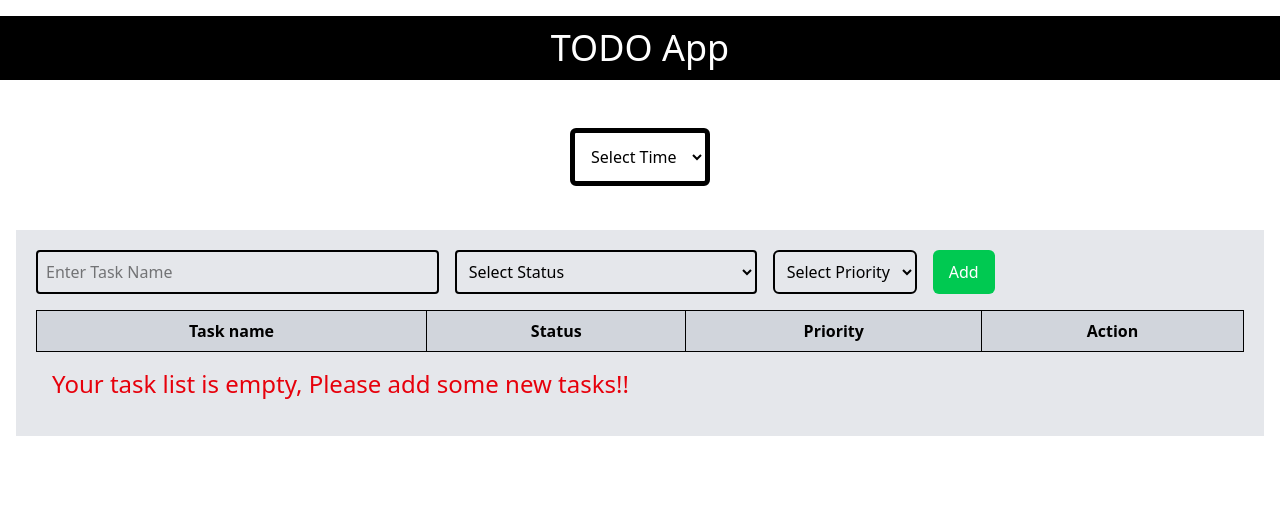
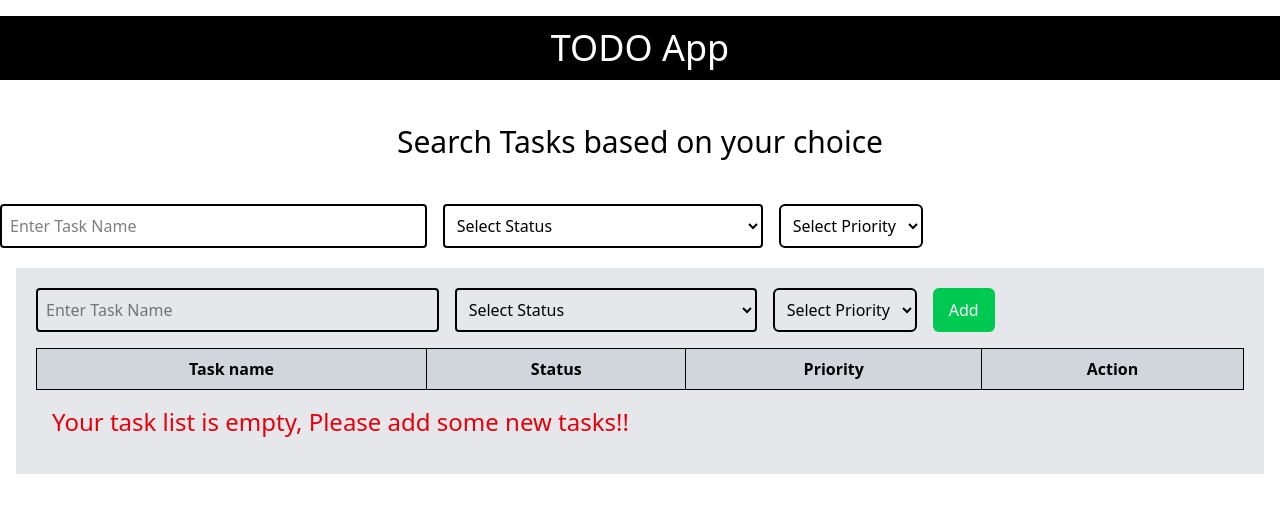
Before and after one commit to mohit-innostax/Todo, a React (Vite) app: page / in a window 1280 px wide. Shown: the top 512 px of the page. Built offline with nearby package versions, Linux system fonts and the light colour scheme.

Commit message:
Add extra functionality like prioirty based sorting and also enhance UI of application

```diff
--- a/package.json
+++ b/package.json
@@ -10,10 +10,12 @@
     "preview": "vite preview"
   },
   "dependencies": {
+    "@reduxjs/toolkit": "^2.5.1",
     "@tailwindcss/vite": "^4.0.5",
     "react": "^19.0.0",
     "react-dom": "^19.0.0",
     "react-icons": "^5.4.0",
+    "react-redux": "^9.2.0",
     "tailwindcss": "^4.0.5"
   },
   "devDependencies": {
--- a/src/App.jsx
+++ b/src/App.jsx
@@ -12,77 +12,44 @@ function App() {
   const [editId, setEditId] = useState(null);
   const [newStatus, setNewStatus] = useState("");
   const [newTaskName, setNewTaskName] = useState("");
+  const [newPriority, setNewPriority] = useState("");
   const [formData, setFormData] = useState({
     name: "",
     cstatus: "",
     ppriority: "",
   });
-  const [error,setError]=useState(true);
-  const arr1 = [
-    {
-      id: 1,
-      task: "Go To market",
-      status: "Pending",
-      When: "Today",
-    },
-    {
-      id: 2,
-      task: "Go to gym",
-      status: "Pending",
-      When: "Today",
-    },
-    {
-      id: 3,
-      task: "Go to buy mobile",
-      status: "Pending",
-      When: "Any Day",
-    },
-    {
-      id: 4,
-      task: "Go to barber Shop",
-      status: "Pending",
-      When: "Any Day",
-    },
-    {
-      id: 5,
-      task: "Do LeetCode",
-      status: "Pending",
-      When: "Today",
-    },
-    {
-      id: 6,
-      task: "Complete project",
-      status: "Pending",
-      When: "Today",
-    },
-    {
-      id: 7,
-      task: "Visit Friend's home",
-      status: "Pending",
-      When: "Today",
-    },
-  ];
+
+  const [searchData, setSearchData] = useState({
+    searchName: "",
+    searchStatus: "",
+    searchPriority: "",
+  });
+
+  const [error, setError] = useState(true);
+
   const [arr, setArr] = useState(() => {
     const temp = localStorage.getItem("tasks");
     return temp ? JSON.parse(temp) : [];
   });
-
-  useEffect(()=>{
-    localStorage.setItem("tasks",JSON.stringify(arr));
-  },[arr])
 
   const changeStatus = (id) => {
     setEditId(id);
     const temp = arr.find((task) => task.id === id);
     setNewStatus(temp.status);
     setNewTaskName(temp.task);
+    setNewPriority(temp.When);
   };
 
   const saveStatus = (id) => {
     setArr(
       arr.map((tasks) =>
         tasks.id === id
-          ? { ...tasks, task: newTaskName, status: newStatus }
+          ? {
+              ...tasks,
+              task: newTaskName,
+              status: newStatus,
+              When: newPriority,
+            }
           : tasks
       )
     );
@@ -110,49 +77,73 @@ function App() {
       cstatus: "",
       ppriority: "",
     });
-    localStorage.setItem("tasks", JSON.stringify(arr));
   };
+  localStorage.setItem("tasks", JSON.stringify(arr));
   const isTaskComplete =
     formData.name && formData.cstatus && formData.ppriority;
 
   const handleChange = (e) => {
     e.target.value === "all" ? setAll(true) : setAll(false);
-    console.log(e.target.value);
+    // console.log(e.target.value);
     setStatus(e.target.value);
   };
+
+  const sortedArr = [...arr].sort((a, b) => {
+    const orderToFollow = { High: 1, Medium: 2, Low: 3 };
+    return orderToFollow[a.When] - orderToFollow[b.When];
+  });
+  localStorage.setItem("tasks", JSON.stringify(arr));
 
   return (
     <>
       <div className="flex bg-black text-white h-16 mt-4 justify-center items-center top-0 sticky text-4xl">
         TODO App
       </div>
-      <div className="flex justify-center items-center p-6">
-      <select
-        className="flex justify-center  mt-6 gap-4 border-5 p-3 rounded-md"
-        value={status}
-        onChange={handleChange}
-      >
-        <option value="" disabled selected>
-          Select Time
-        </option>
-        <option value="all">All</option>
-        <option
-          className={`bg-gray-100 p-4 rounded-md hover:bg-green-200 ease-in-out 2s ${
-            toggle === "today" ? "bg-green-500" : ""
-          } `}
-          value="today"
+      <div className="flex justify-center items-center px-3 py-6">
+        <span className="text-3xl px-5 py-5  ">
+          Search Tasks based on your choice
+        </span>
+      </div>
+      <div className="flex gap-4 mb-4 ">
+        <input
+          className="border-2 p-2 rounded w-1/3  "
+          value={searchData.searchName}
+          placeholder="Enter Task Name"
+          onChange={(e) =>
+            setSearchData({ ...searchData, searchName: e.target.value })
+          }
+        />
+        <select
+          value={searchData.searchStatus}
+          onChange={(e) => {
+            setAll(false);
+            setSearchData({ ...searchData, searchStatus: e.target.value });
+          }}
+          className=" border-2 p-2 rounded w-1/4"
         >
-          Today
-        </option>
-        <option
-          className={`bg-gray-100 p-4 rounded-md hover:bg-green-200 ease-in-out 2s ${
-            toggle === "any day" ? "bg-green-500" : ""
-          } `}
-          value="any day"
+          <option value="" disabled selected>
+            Select Status
+          </option>
+          <option value="ready for deployment">Ready for Deployment</option>
+          <option value="in progress">In Progress</option>
+          <option value="development review">Development Review</option>
+          <option value="completed">Completed</option>
+        </select>
+        <select
+          value={searchData.searchPriority}
+          onChange={(e) => {
+            setAll(false);
+            setSearchData({ ...searchData, searchPriority: e.target.value });
+          }}
+          className="border-2 p-2 rounded-md"
         >
-          Any day
-        </option>
-      </select>
+          <option value="" disabled selected>
+            Select Priority
+          </option>
+          <option value="high">High</option>
+          <option value="medium">Medium</option>
+          <option value="low">Low</option>
+        </select>
       </div>
       <div className="bg-gray-200 mt-5 mx-4 gap-11 p-5 ">
         <div className="flex gap-4 mb-4 ">
@@ -187,12 +178,15 @@ function App() {
             <option value="" disabled selected>
               Select Priority
             </option>
-            <option value="Today">Today</option>
-            <option value="Any Day">Any Day</option>
+            <option value="High">High</option>
+            <option value="Medium">Medium</option>
+            <option value="Low">Low</option>
           </select>
           <button
             disabled={!isTaskComplete}
-            className={` bg-green-500 text-white px-4 py-2 rounded-md ${!isTaskComplete? "cursor-not-allowed":"cursor-pointer"}`}
+            className={` bg-green-500 text-white px-4 py-2 rounded-md ${
+              !isTaskComplete ? "cursor-not-allowed" : "cursor-pointer"
+            }`}
             onClick={() => {
               handleError();
             }}
@@ -208,16 +202,20 @@ function App() {
             <th className="border p-2">Action</th>
           </tr>
           <tbody>
-            {arr
+            {sortedArr
               .filter((item) => {
-                return all || item.When.toLowerCase() === status;
+                return (
+                  all ||
+                  item.task.toLowerCase() === searchData.searchName ||
+                  item.status.toLowerCase() === searchData.searchStatus ||
+                  item.When.toLowerCase() ===
+                    searchData.searchPriority.toLowerCase()
+                );
               })
               .map((item) => (
-
                 <tr key={item.id} className="text-center w-full h-full">
                   {editId === item.id ? (
                     <>
-
                       <td className="border p-2">
                         <input
                           className="border p-1 w-full rounded-md"
@@ -238,7 +236,17 @@ function App() {
                           <option value="Completed">Completed</option>
                         </select>
                       </td>
-                      <td className="border p-2">{item.When}</td>
+                      <td className="border p-2">
+                        <select
+                          value={newPriority}
+                          onChange={(e) => setNewPriority(e.target.value)}
+                          className=" border p-1 rounded-md w-full "
+                        >
+                          <option value="High">High</option>
+                          <option value="Medium">Medium</option>
+                          <option value="Low">Low</option>
+                        </select>
+                      </td>
                       <td className="border p-2">
                         <button
                           className="px-3 py-1 bg-blue-300 rounded cursor-pointer"
@@ -250,12 +258,19 @@ function App() {
                     </>
                   ) : (
                     <>
-
-                      <td key={item.id} className="border p-2" >
+                      <td key={item.id} className="border p-2">
                         {item.task}
                       </td>
                       <td className="border p-2">{item.status}</td>
-                      <td className="border p-2">{item.When}</td>
+                      <td
+                        className={`border p-2 ${
+                          item.When === "High" && "bg-red-500"
+                        } ${item.When === "Medium" && "bg-yellow-500"} ${
+                          item.When === "Low" && "bg-green-500"
+                        }`}
+                      >
+                        {item.When}
+                      </td>
                       <td className="border-3 p-3.5 flex justify-center gap-2 relative max-h-full">
                         <FaPen
                           className="text-blue-500 cursor-pointer"
@@ -276,7 +291,11 @@ function App() {
               ))}
           </tbody>
         </table>
-        {arr.length === 0 && <div className="text-2xl text-red-600 p-4">Your task list is empty, Please add some new tasks!!</div>}
+        {arr.length === 0 && (
+          <div className="text-2xl text-red-600 p-4">
+            Your task list is empty, Please add some new tasks!!
+          </div>
+        )}
       </div>
     </>
   );
--- a/vite.config.js
+++ b/vite.config.js
@@ -4,4 +4,5 @@ import tailwindcss from '@tailwindcss/vite'
 // https://vite.dev/config/
 export default defineConfig({
   plugins: [react(),tailwindcss()],
+
 })
```
Also changed, not shown: 1 other file (tests, documents, lock files or other folders).
